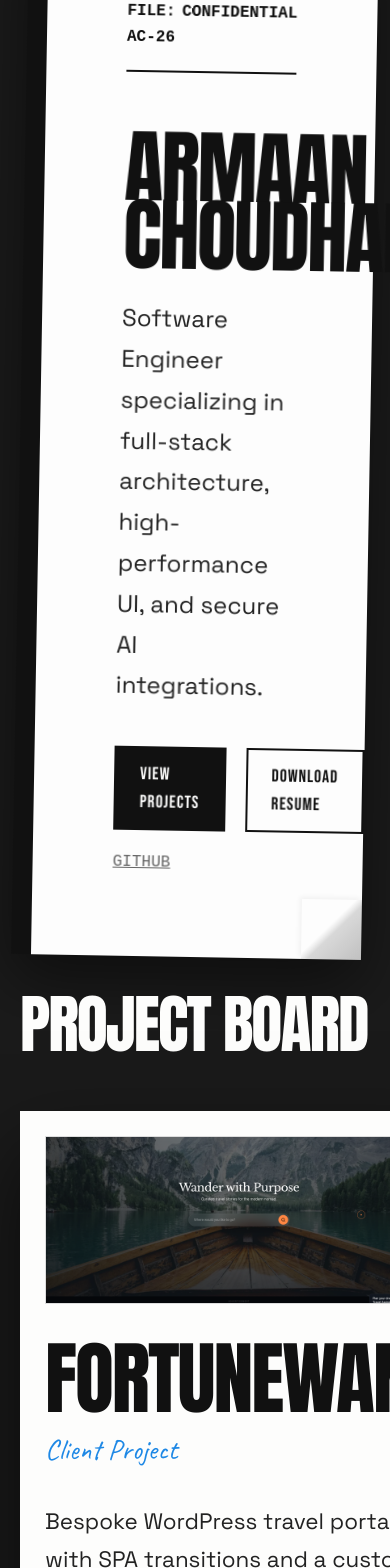
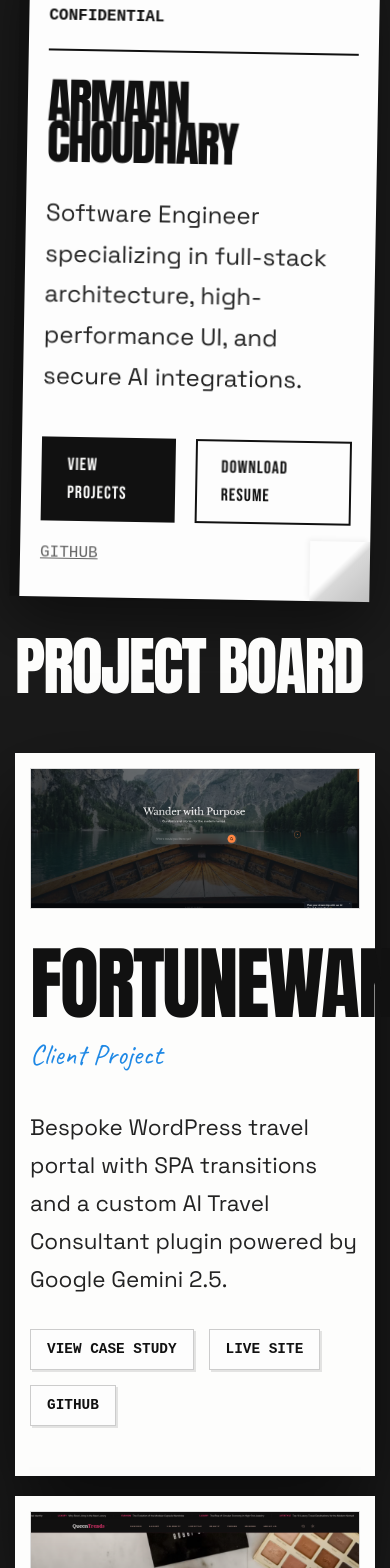
Before and after one commit to armaan-choudhary/armaan-portfolio, a React (Vite) app: page / in a window 390 px wide. Shown: the part 160-1728 px from the top of the page. Built offline with nearby package versions, Linux system fonts and the light colour scheme; a web font is replaced by a local one.

Commit message:
Make site fully responsive for mobile and tablet

```diff
--- a/src/components/Footer.module.css
+++ b/src/components/Footer.module.css
@@ -65,7 +65,7 @@
 
 .signature {
   font-family: var(--font-handwritten);
-  font-size: 4rem;
+  font-size: clamp(2.5rem, 10vw, 4rem);
   color: var(--white);
   line-height: 1;
   margin-top: 10px;
--- a/src/pages/Home.module.css
+++ b/src/pages/Home.module.css
@@ -14,7 +14,7 @@
 /* ─── GLOBAL TYPOGRAPHY ─── */
 .displayTitle {
   font-family: var(--font-hero);
-  font-size: clamp(5rem, 12vw, 10rem);
+  font-size: clamp(3rem, 12vw, 10rem);
   line-height: 0.85;
   text-transform: uppercase;
   color: var(--black);
@@ -26,7 +26,7 @@
 
 .sectionHeading {
   font-family: var(--font-heading);
-  font-size: 2.5rem;
+  font-size: clamp(2rem, 6vw, 2.5rem);
   color: var(--black);
   text-transform: uppercase;
   letter-spacing: 2px;
@@ -107,6 +107,22 @@
   font-family: 'Courier New', Courier, monospace;
   text-transform: uppercase;
   font-weight: bold;
+}
+
+@media (max-width: 768px) {
+  .coverSheetSection {
+    padding: 100px 15px 0px;
+  }
+  .coverSheet {
+    padding: 30px 20px;
+    border-left: 10px solid var(--black);
+  }
+  .coverHeader {
+    flex-direction: column;
+    gap: 10px;
+    margin-bottom: 30px;
+    align-items: flex-start;
+  }
 }
 
 /* ─── OBJECT 2: THE PROJECT BOARD (What do they build?) ─── */
@@ -201,7 +217,19 @@
     margin-left: 0;
   }
 }
-@media (max-width: 700px) {
+@media (max-width: 768px) {
+  .projectBoardSection {
+    padding: 40px 15px 60px;
+  }
+  .boardGrid {
+    gap: 20px;
+  }
+  .featuredPolaroid {
+    padding: 15px 15px 50px 15px;
+  }
+  .smallPolaroid {
+    padding: 15px 15px 40px 15px;
+  }
   .projectCard2, .projectCard3, .projectCard4, .projectCard5 {
     grid-column: 1 / -1;
   }
@@ -219,6 +247,9 @@
 }
 @media (max-width: 1000px) {
   .capabilitiesSpread { grid-template-columns: 1fr; gap: 60px; }
+}
+@media (max-width: 768px) {
+  .capabilitiesSpread { padding: 60px 15px; gap: 40px; }
 }
 
 .capIntro p {
@@ -262,7 +293,8 @@
   flex-direction: column;
 }
 @media (max-width: 768px) {
-  .broadsheetPaper { padding: 60px 30px; }
+  .skillsSection { padding: 60px 15px; }
+  .broadsheetPaper { padding: 40px 20px; }
 }
 
 .broadsheetHeader {
@@ -281,6 +313,14 @@
   padding: 12px 0;
   text-transform: uppercase;
   font-weight: bold;
+}
+@media (max-width: 768px) {
+  .headerTopMeta {
+    flex-direction: column;
+    gap: 10px;
+    align-items: center;
+    text-align: center;
+  }
 }
 
 .broadsheetGrid {
@@ -321,6 +361,10 @@
 @media (max-width: 900px) {
   .dossierFolder { grid-template-columns: 1fr; padding: 24px 40px 60px; gap: 60px; }
 }
+@media (max-width: 768px) {
+  .aboutSection { padding: 60px 15px; }
+  .dossierFolder { padding: 40px 20px; gap: 40px; }
+}
 
 .folderTab {
   position: absolute;
@@ -332,6 +376,14 @@
   font-family: 'Courier New', Courier, monospace;
   font-weight: bold;
   font-size: 1.2rem;
+}
+@media (max-width: 768px) {
+  .folderTab {
+    top: -38px;
+    left: 15px;
+    padding: 10px 30px;
+    font-size: 1rem;
+  }
 }
 
 .dossierPhoto {
@@ -364,7 +416,8 @@
   position: relative;
 }
 @media (max-width: 768px) {
-  .intakeSheet { padding: 50px 30px; }
+  .contactSection { padding: 60px 15px 100px; }
+  .intakeSheet { padding: 40px 20px; border-top: 8px solid var(--black); }
 }
 
 .intakeHeader {
--- a/src/pages/ProjectDetail.module.css
+++ b/src/pages/ProjectDetail.module.css
@@ -23,7 +23,7 @@
 /* 1. Display Heading (Hero Only) */
 .projectTitle {
   font-family: var(--font-hero);
-  font-size: clamp(4rem, 9vw, 8rem);
+  font-size: clamp(3rem, 10vw, 8rem);
   line-height: 0.95;
   text-transform: uppercase;
   color: var(--white);
@@ -34,7 +34,7 @@
 /* 2. Section Heading (Consistent across all major sections) */
 .sectionHeading {
   font-family: var(--font-heading);
-  font-size: 3rem;
+  font-size: clamp(2rem, 6vw, 3rem);
   color: var(--black);
   text-transform: uppercase;
   letter-spacing: 2px;
@@ -79,6 +79,11 @@
   background: var(--grey-dark);
   padding: var(--spacing-section) 20px 80px;
   position: relative;
+}
+@media (max-width: 768px) {
+  .heroSection {
+    padding: 100px 15px 40px;
+  }
 }
 
 .heroInner {
@@ -155,6 +160,11 @@
   border-left: 3px solid var(--red-marker);
   background-image: repeating-linear-gradient(transparent, transparent 31px, rgba(0, 102, 204, 0.15) 31px, rgba(0, 102, 204, 0.15) 32px);
   position: relative;
+}
+@media (max-width: 768px) {
+  .notebookPaper {
+    padding: 30px 20px;
+  }
 }
 
 .notebookSection {
@@ -247,6 +257,14 @@
   box-shadow: 0 10px 30px rgba(0,0,0,0.2);
   border: 1px solid #152b47;
   position: relative;
+}
+@media (max-width: 768px) {
+  .blueprintSection {
+    padding: 40px 20px;
+  }
+  .blueprintDiagram {
+    padding: 30px 20px;
+  }
 }
 
 .blueprintDesc {
@@ -370,12 +388,26 @@
   .outcomesSpread {
     grid-template-columns: 1fr;
   }
+  .pageLeft {
+    border-right: none;
+    border-bottom: 1px solid rgba(0,0,0,0.05);
+    box-shadow: inset 0 -10px 20px rgba(0,0,0,0.02);
+  }
+  .pageRight {
+    border-left: none;
+    box-shadow: inset 0 10px 20px rgba(0,0,0,0.02);
+  }
 }
 
 .outcomesPage {
   background: #fdfdfd;
   padding: 60px 70px;
   background-image: repeating-linear-gradient(transparent, transparent 31px, rgba(0, 102, 204, 0.1) 31px, rgba(0, 102, 204, 0.1) 32px);
+}
+@media (max-width: 768px) {
+  .outcomesPage {
+    padding: 30px 20px;
+  }
 }
 
 .pageLeft {
--- a/src/pages/Work.module.css
+++ b/src/pages/Work.module.css
@@ -77,7 +77,7 @@
 
 .projectGrid {
   display: grid;
-  grid-template-columns: repeat(auto-fill, minmax(320px, 1fr));
+  grid-template-columns: repeat(auto-fill, minmax(280px, 1fr));
   gap: 48px;
 }
 
```
